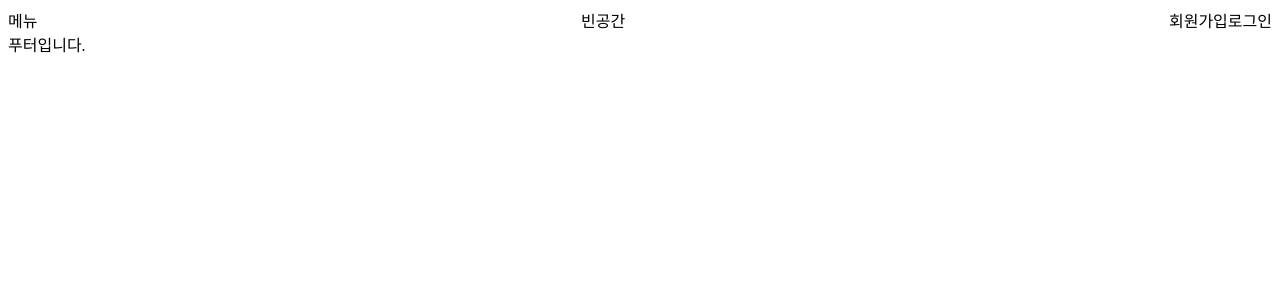
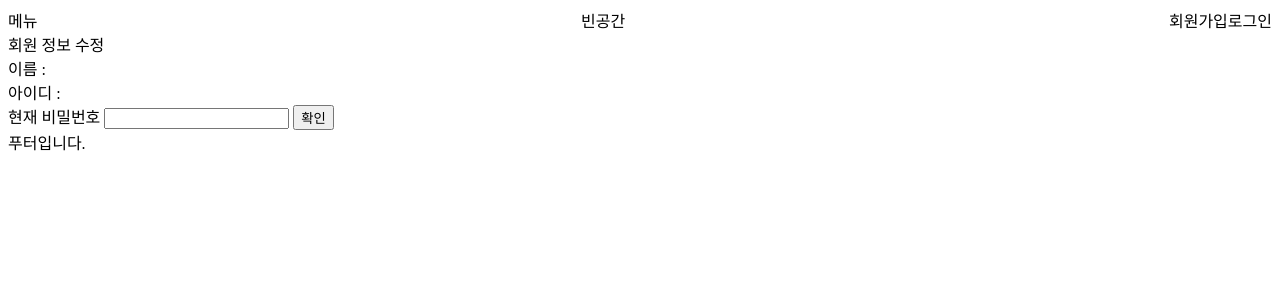
Before and after one commit to zx3923/my-board-front, a React (Create React App) app: page /account in a window 1280 px wide. Shown: the top 300 px of the page. Built offline with nearby package versions, Linux system fonts and the light colour scheme; no server answers.

Commit message:
비밀번호 변경

```diff
--- a/src/App.js
+++ b/src/App.js
@@ -10,6 +10,7 @@ import BoardPage from "./board/BoardPage";
 import axios from "axios";
 import BoardDetail from "./board/BoardDetail";
 import BoardUpdate from "./board/BoardUpdate";
+import AccountModify from "./signup/AccountModify";
 
 function App() {
   const [boardList, setBoardList] = useState([]);
@@ -52,6 +53,7 @@ function App() {
               <BoardUpdate boardList={boardList} setBoardList={setBoardList} />
             }
           />
+          <Route path="/account" element={<AccountModify />} />
         </Routes>
         <Footer />
       </BrowserRouter>
--- a/src/board/BoardWrite.js
+++ b/src/board/BoardWrite.js
@@ -6,6 +6,11 @@ const BoardWrite = ({ setBoardList }) => {
   const navigate = useNavigate();
   const [Subject, setSubject] = useState("");
   const [Contents, setContents] = useState("");
+  const handleKeyPress = (e) => {
+    if (e.key === "Enter") {
+      write();
+    }
+  };
 
   const write = () => {
     axios({
@@ -43,6 +48,7 @@ const BoardWrite = ({ setBoardList }) => {
             cols="30"
             rows="10"
             value={Contents}
+            onKeyUp={handleKeyPress}
             onChange={(e) => {
               setContents(e.target.value);
             }}
--- a/src/components/Header.js
+++ b/src/components/Header.js
@@ -12,7 +12,13 @@ const Header = () => {
         <div>
           {sessionStorage.getItem("logined") ? (
             <>
-              <span>{sessionStorage.getItem("loginid")}</span>
+              <span
+                onClick={() => {
+                  navigate("/account");
+                }}
+              >
+                {sessionStorage.getItem("loginid")}
+              </span>
               <button
                 onClick={() => {
                   sessionStorage.clear();
--- /dev/null
+++ b/src/signup/AccountModify.js
@@ -0,0 +1,146 @@
+import axios from "axios";
+import React, { useState } from "react";
+import { useNavigate } from "react-router-dom";
+
+const AccountModify = () => {
+  const navigete = useNavigate();
+  const [password, setPassword] = useState("");
+  const [changePassword, setCgangePassword] = useState("");
+  const [confirmPassword, setConfirmPassword] = useState("");
+  const [loginCheck, setLoginCheck] = useState(false);
+
+  const handleKeyPress = (e) => {
+    if (e.key === "Enter") {
+      if (password === "") {
+        alert("비밀번호를 확인하세요");
+      } else {
+        cehckPassword();
+      }
+    }
+  };
+  const handleKeyPress2 = (e) => {
+    if (e.key === "Enter") {
+      if (changePassword === "") {
+        alert("비밀번호를 확인하세요");
+      } else if (confirmPassword === "") {
+        alert("비밀번호를 확인하세요");
+      } else {
+        modifyPassword();
+      }
+    }
+  };
+
+  const cehckPassword = () => {
+    axios({
+      method: "post",
+      url: "http://localhost:8090/user/check",
+      data: {
+        userId: sessionStorage.getItem("loginid"),
+        password: password,
+      },
+    }).then((response) => {
+      if (!response.data) {
+        alert("비밀번호를 확인하세요");
+      } else {
+        setLoginCheck(response.data);
+      }
+    });
+  };
+  const modifyPassword = () => {
+    axios({
+      method: "patch",
+      url: "http://localhost:8090/user/modify",
+      data: {
+        userId: sessionStorage.getItem("loginid"),
+        password: changePassword,
+        confirmPassword: confirmPassword,
+      },
+    }).then((response) => {
+      if (response.data) {
+        alert("비밀번호를 변경했습니다.");
+        sessionStorage.clear();
+        navigete("/");
+      } else {
+        alert("비밀번호를 확인하세요");
+      }
+    });
+  };
+  return (
+    <>
+      <div>회원 정보 수정</div>
+      <div>
+        <div>
+          <span> 이름 : {sessionStorage.getItem("named")}</span>
+        </div>
+        <div>
+          <span> 아이디 : {sessionStorage.getItem("loginid")}</span>
+        </div>
+        <div>
+          {loginCheck ? (
+            <></>
+          ) : (
+            <>
+              <span> 현재 비밀번호</span>{" "}
+              <input
+                type="password"
+                value={password}
+                onKeyUp={handleKeyPress}
+                onChange={(e) => {
+                  setPassword(e.target.value);
+                }}
+              />{" "}
+              <button
+                onClick={() => {
+                  if (password === "") {
+                    alert("비밀번호를 확인하세요");
+                  } else {
+                    cehckPassword();
+                  }
+                }}
+              >
+                확인
+              </button>
+            </>
+          )}
+        </div>
+        <div>
+          {loginCheck ? (
+            <>
+              <div>
+                <span>비밀번호 </span>
+                <input
+                  type="password"
+                  value={changePassword}
+                  onChange={(e) => {
+                    setCgangePassword(e.target.value);
+                  }}
+                />
+
+                <span>비밀번호 확인</span>
+                <input
+                  type="password"
+                  value={confirmPassword}
+                  onKeyUp={handleKeyPress2}
+                  onChange={(e) => {
+                    setConfirmPassword(e.target.value);
+                  }}
+                />
+                <button
+                  onClick={() => {
+                    modifyPassword();
+                  }}
+                >
+                  확인
+                </button>
+              </div>
+            </>
+          ) : (
+            <></>
+          )}
+        </div>
+      </div>
+    </>
+  );
+};
+
+export default AccountModify;
--- a/src/signup/Login.js
+++ b/src/signup/Login.js
@@ -6,6 +6,11 @@ const Login = () => {
   const navigate = useNavigate();
   const [UserId, setUserId] = useState("");
   const [Password, setPassword] = useState("");
+  const handleKeyPress = (e) => {
+    if (e.key === "Enter") {
+      post();
+    }
+  };
 
   const post = () => {
     axios({
@@ -46,8 +51,9 @@ const Login = () => {
         <div>
           <span>비밀번호 : </span>
           <input
-            type="text"
+            type="password"
             value={Password}
+            onKeyUp={handleKeyPress}
             onChange={(e) => {
               setPassword(e.target.value);
             }}
--- a/src/signup/SignUp.js
+++ b/src/signup/SignUp.js
@@ -54,7 +54,7 @@ const SignUp = () => {
         <div>
           <span>비밀번호 : </span>
           <input
-            type="text"
+            type="password"
             value={Password}
             onChange={(e) => {
               setPassword(e.target.value);
@@ -64,7 +64,7 @@ const SignUp = () => {
         <div>
           <span>비밀번호 확인 : </span>
           <input
-            type="text"
+            type="password"
             value={ConfirmPassword}
             onChange={(e) => {
               setConfirmPassword(e.target.value);
```
